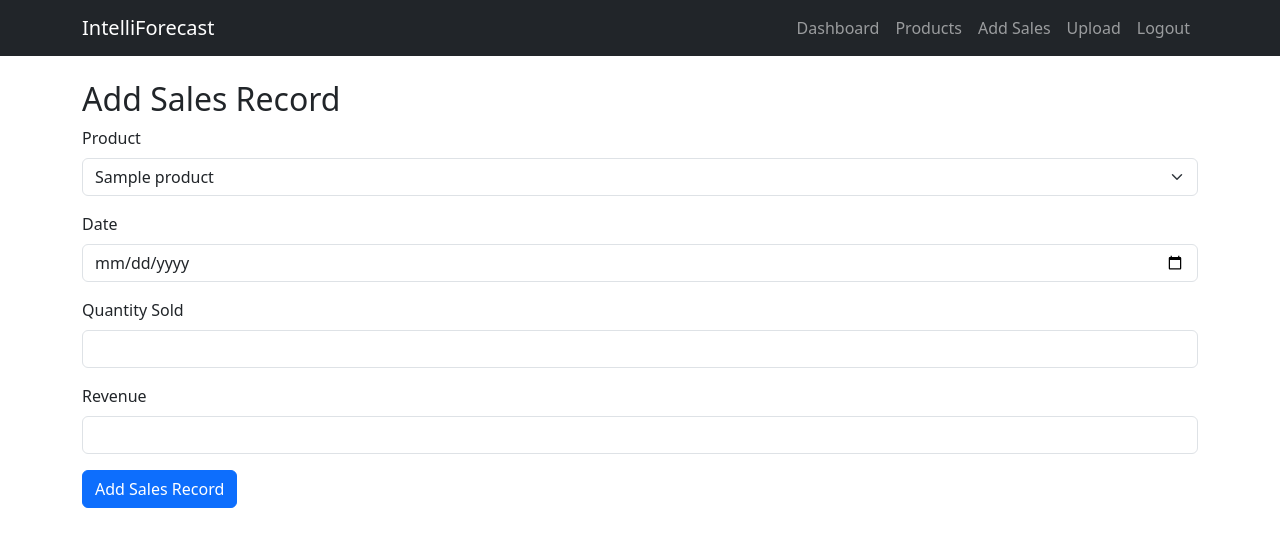
After one commit to Phlycom/IntelliForecast, a Flask app: page /sales/add in a window 1280 px wide. The commit adds this page. Shown: the top 547 px of the page. Run offline with Flask 3, Linux system fonts and the light colour scheme; a user stored in the database is signed in; tables that the repository leaves empty hold one stand-in row (values such as "Sample post").

Commit message:
Product and sales data management

```diff
--- a/forms.py
+++ b/forms.py
@@ -1,5 +1,5 @@
 from flask_wtf import FlaskForm
-from wtforms import StringField, PasswordField, SubmitField
+from wtforms import StringField, PasswordField, SubmitField, SelectField, DateField, IntegerField, FloatField, FileField
 from wtforms.validators import DataRequired, Email, EqualTo, Length
 
 class RegistrationForm(FlaskForm):
@@ -13,3 +13,19 @@ class LoginForm(FlaskForm):
     email = StringField('Email', validators=[DataRequired(), Email()])
     password = PasswordField('Password', validators=[DataRequired()])
     submit = SubmitField('Login')
+
+class ProductForm(FlaskForm):
+    name = StringField('Product Name', validators=[DataRequired()])
+    category = StringField('Category', validators=[DataRequired()])
+    submit = SubmitField('Add Product')
+
+class SalesEntryForm(FlaskForm):
+    product_id = SelectField('Product', coerce=int, validators=[DataRequired()])
+    date = DateField('Date', validators=[DataRequired()])
+    quantity = IntegerField('Quantity Sold', validators=[DataRequired()])
+    revenue = FloatField('Revenue', validators=[DataRequired()])
+    submit = SubmitField('Add Sales Record')
+
+class UploadForm(FlaskForm):
+    file = FileField('Upload CSV/Excel', validators=[DataRequired()])
+    submit = SubmitField('Upload')
--- a/routes.py
+++ b/routes.py
@@ -1,11 +1,13 @@
-from flask import Blueprint, render_template, redirect, url_for, flash, request
+from flask import Blueprint, render_template, redirect, url_for, flash
 from flask_login import login_user, logout_user, login_required, current_user
 from werkzeug.security import generate_password_hash, check_password_hash
-from models import db, User
-from forms import RegistrationForm, LoginForm
+from models import db, User, Product, SalesRecord
+from forms import RegistrationForm, LoginForm, ProductForm, SalesEntryForm, UploadForm
+import pandas as pd
 
 main = Blueprint('main', __name__)
 
+# --- Authentication Routes ---
 @main.route('/')
 def home():
     return render_template('base.html')
@@ -45,7 +47,90 @@ def logout():
     logout_user()
     return redirect(url_for('main.home'))
 
+# --- Dashboard (FIXED) ---
 @main.route('/dashboard')
 @login_required
 def dashboard():
-    return f'<h1>Welcome {current_user.username}!</h1>'
+    return render_template('dashboard.html')
+
+# --- Product Routes ---
+@main.route('/products')
+@login_required
+def list_products():
+    products = Product.query.filter_by(user_id=current_user.id).all()
+    return render_template('products.html', products=products)
+
+@main.route('/products/add', methods=['GET', 'POST'])
+@login_required
+def add_product():
+    form = ProductForm()
+    if form.validate_on_submit():
+        product = Product(name=form.name.data, category=form.category.data, user_id=current_user.id)
+        db.session.add(product)
+        db.session.commit()
+        flash('Product added!', 'success')
+        return redirect(url_for('main.list_products'))
+    return render_template('add_product.html', form=form)
+
+# --- Sales Routes ---
+@main.route('/sales/add', methods=['GET', 'POST'])
+@login_required
+def add_sales():
+    form = SalesEntryForm()
+    products = Product.query.filter_by(user_id=current_user.id).all()
+    form.product_id.choices = [(p.id, p.name) for p in products]
+    if form.validate_on_submit():
+        record = SalesRecord(
+            product_id=form.product_id.data,
+            date=form.date.data,
+            quantity=form.quantity.data,
+            revenue=form.revenue.data,
+            user_id=current_user.id
+        )
+        db.session.add(record)
+        db.session.commit()
+        flash('Sales record added!', 'success')
+        return redirect(url_for('main.dashboard'))
+    return render_template('add_sales.html', form=form)
+
+@main.route('/sales/upload', methods=['GET', 'POST'])
+@login_required
+def upload_sales():
+    form = UploadForm()
+    if form.validate_on_submit():
+        file = form.file.data
+        if file.filename.endswith('.csv'):
+            df = pd.read_csv(file)
+        else:
+            df = pd.read_excel(file)
+
+        required_cols = ['product_name', 'date', 'quantity', 'revenue']
+        if not all(col in df.columns for col in required_cols):
+            flash('File must contain columns: product_name, date, quantity, revenue', 'danger')
+            return redirect(url_for('main.upload_sales'))
+
+        for _, row in df.iterrows():
+            product = Product.query.filter_by(name=row['product_name'], user_id=current_user.id).first()
+            if not product:
+                product = Product(name=row['product_name'], category='Imported', user_id=current_user.id)
+                db.session.add(product)
+                db.session.flush()
+
+            try:
+                record_date = pd.to_datetime(row['date']).date()
+            except:
+                flash(f'Invalid date format in row: {row.to_dict()}', 'danger')
+                continue
+
+            record = SalesRecord(
+                product_id=product.id,
+                date=record_date,
+                quantity=int(row['quantity']),
+                revenue=float(row['revenue']),
+                user_id=current_user.id
+            )
+            db.session.add(record)
+        db.session.commit()
+        flash('Sales data uploaded successfully!', 'success')
+        return redirect(url_for('main.dashboard'))
+    return render_template('upload_sales.html', form=form)
--- /dev/null
+++ b/templates/add_sales.html
@@ -0,0 +1,24 @@
+{% extends "base.html" %}
+{% block content %}
+<h2>Add Sales Record</h2>
+<form method="POST">
+    {{ form.hidden_tag() }}
+    <div class="mb-3">
+        {{ form.product_id.label(class="form-label") }}
+        {{ form.product_id(class="form-select") }}
+    </div>
+    <div class="mb-3">
+        {{ form.date.label(class="form-label") }}
+        {{ form.date(class="form-control") }}
+    </div>
+    <div class="mb-3">
+        {{ form.quantity.label(class="form-label") }}
+        {{ form.quantity(class="form-control") }}
+    </div>
+    <div class="mb-3">
+        {{ form.revenue.label(class="form-label") }}
+        {{ form.revenue(class="form-control") }}
+    </div>
+    {{ form.submit(class="btn btn-primary") }}
+</form>
+{% endblock %}
--- a/templates/base.html
+++ b/templates/base.html
@@ -13,6 +13,9 @@
             <div class="navbar-nav ms-auto">
                 {% if current_user.is_authenticated %}
                     <a class="nav-link" href="{{ url_for('main.dashboard') }}">Dashboard</a>
+                    <a class="nav-link" href="{{ url_for('main.list_products') }}">Products</a>
+                    <a class="nav-link" href="{{ url_for('main.add_sales') }}">Add Sales</a>
+                    <a class="nav-link" href="{{ url_for('main.upload_sales') }}">Upload</a>
                     <a class="nav-link" href="{{ url_for('main.logout') }}">Logout</a>
                 {% else %}
                     <a class="nav-link" href="{{ url_for('main.login') }}">Login</a>
--- /dev/null
+++ b/templates/dashboard.html
@@ -0,0 +1,5 @@
+{% extends "base.html" %}
+{% block content %}
+<h1>Welcome {{ current_user.username }}!</h1>
+<p>Use the navigation bar to manage your products and sales data.</p>
+{% endblock %}
```
Also changed, not shown: models.py (+17 -1 lines), templates/add_product.html (added, +16 -0 lines), templates/products.html (added, +19 -0 lines), templates/upload_sales.html (added, +13 -0 lines).
